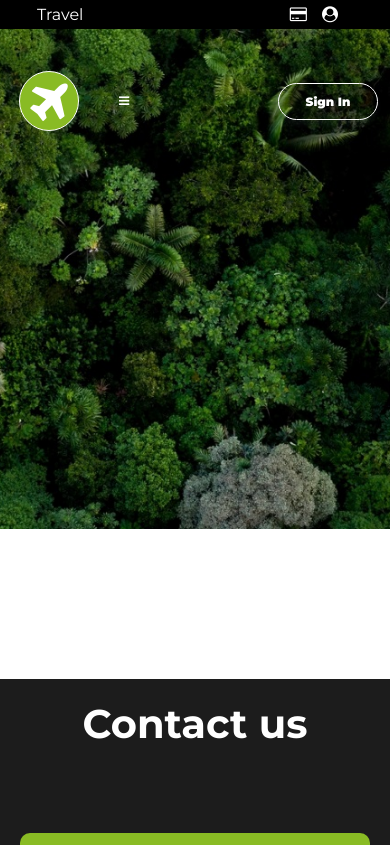
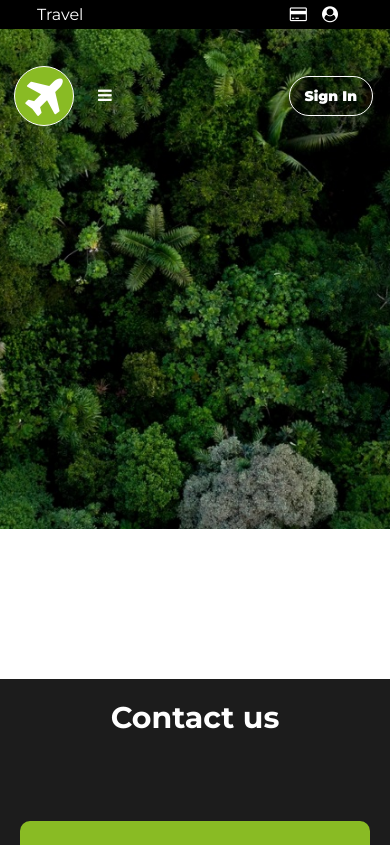
Before and after one commit to kamranqasimovsgithub/react-page, a React (Create React App) app: page / in a window 390 px wide. Shown: the top 845 px of the page. Built offline with nearby package versions, Linux system fonts and the light colour scheme.

Commit message:
react webpage design using context api

```diff
--- a/src/css/blog.css
+++ b/src/css/blog.css
@@ -179,3 +179,19 @@
         height: 97%;
     }
 }
+
+
+@media screen and (max-width: 600px) {
+    .blog-overlay {
+        height: 28%;
+    }
+
+
+}
+
+
+@media screen and (max-width: 777px) {
+    .container-overlay:hover .blog-overlay-small {
+        height: 96%;
+    }
+}
--- a/src/css/button.css
+++ b/src/css/button.css
@@ -38,16 +38,29 @@ button, .button{
     }
 }
 
-@media screen and (max-width: 394px) {
+@media screen and (max-width: 444px) {
     .header .white-button{
         margin: 0 auto;
         justify-content: center;
-        padding:10px 0;
-        margin-left: -100px;
+        padding:10px 15px;
+        margin-left: 0px;
     }
 
     .header .white-button span{
-        font-size: 12px;
+        font-size: 14px;
         text-align: center;
     }
 }
+
+@media screen and (max-width: 322px) {
+    .header .white-button{
+        justify-content: center;
+        padding:10px 15px;
+        width: 90px;
+    }
+
+    .header .white-button span{
+        font-size: 14px;
+        text-align: center;
+    }
+}
--- a/src/css/footer.css
+++ b/src/css/footer.css
@@ -12,6 +12,7 @@
     background-color: #1c1c1c;
     color: #1c1c1c;
     height: 500px;
+    max-height: 1100px;
 }
 
 .footer-h3-p{
@@ -73,6 +74,7 @@
     align-items: center;
     justify-content: space-between;
     color: #fff;
+    margin-top: auto;
 }
 .footer-copyright .column{
     margin: 0 auto;
@@ -120,6 +122,9 @@
     margin-right: 10px;
 }
 
+.footer-contact-button h3{
+    font-size: 40px;
+}
 
 
 
@@ -127,7 +132,7 @@
 @media screen and (max-width: 1024px) {
     .footer{
         text-align: center;
-        height: 850px;
+        height: auto;
         margin-bottom: 0;
     }
 
@@ -180,7 +185,7 @@
 
     }
     .footer-contact-button h3{
-        font-size: 40px;
+        font-size: 30px;
     }
 
 
--- a/src/css/galerry.css
+++ b/src/css/galerry.css
@@ -38,13 +38,13 @@
 
 .filter-section select{
     height: 40px;
-    background-color: rgb(231, 243, 248);
+    background-color: #f1f1f3;
     max-width: 400px;
     width: 100%;
     vertical-align: text-bottom;
     font-size: 20px;
     margin-right: 10px;
-    border: 1px solid #ddd;
+    border: 1px solid rgb(145, 113, 113);
     color: rgb(110, 99, 99);
     font-size: 16px;
 }
@@ -108,7 +108,6 @@
 
 .filter-photos{
     display: flex;
-    background-color: peachpuff;
 }
 
 @media screen and (max-width: 780px) {
@@ -132,20 +131,3 @@
     }
 
 }
-
-
-/* #choose{
-    color: silver;
-}
-#choose span{
-    color: silver;
-}
-
-select:invalid,
-select option[value=""] {
-  color: #999;
-}
-
-select option:first-child{
-    color: red;
-} */
--- a/src/css/header.css
+++ b/src/css/header.css
@@ -9,9 +9,6 @@
     background-position: center;
 }
 
-.header .row{
-
-}
 
 .header .logo{
     background-color: rgb(137, 187, 36);
@@ -25,7 +22,7 @@
 }
 
 .container-header{
-    padding: 0 5px;
+    padding: 5px 0;
     /* position: fixed; */
     /* z-index: 9999999;*/
     width: 100%;
@@ -34,9 +31,8 @@
 }
 
 .header .row{
-    padding-top: 5px;
-    padding-bottom: 5px;
-    /* background-color: yellowgreen; */
+    padding-right: 10px;
+    /* background -color: yellowgreen; */
     margin: 0 auto;
     max-width: 1024px;
 }
--- a/src/css/menu.css
+++ b/src/css/menu.css
@@ -33,10 +33,10 @@
         line-height: 2;
         border: none;
         outline: none;
-        padding: 14px 16px;
+        padding: 0;
         margin: 0;
+        padding-left: 10px;
         background-color: transparent;
-
     }
 
     .dropdown-row{
@@ -56,7 +56,7 @@
         box-shadow: 0px 8px 16px 0px rgba(0,0,0,0.2);
         z-index: 1;
         text-align: center;
-        margin-top: 8px;
+        margin-top: 18px;
         transition: 1.5s;
         padding-bottom: 30px;
     }
@@ -109,7 +109,7 @@
 
 @media screen and (max-width: 394px) {
     .dropdown .dropbtn {
-        font-size: 12px;
+        font-size: 16px;
 
     }
 }
@@ -117,6 +117,19 @@
 @media screen and (min-width: 1024px) and (max-width: 1024px) {
     .navbar {
         display: none;
+        width: auto;
     }
 
 }
+
+
+@media screen and (max-width: 444px) {
+    .navbar {
+        margin: 0px;
+        display: flex;
+        justify-content: space-between;
+        width: auto;
+        padding-right: -20px;
+    }
+
+}
--- a/src/pages/About.jsx
+++ b/src/pages/About.jsx
@@ -37,8 +37,8 @@ const About = () => {
 
                 <div className="column">
                     <div className="hero-content">
-                        <h1>We offer modern solutions</h1>
-                        <p>Optimize cost and accelerate to product development, new services and technologies or enhancements to existing systems which will assist the end user in improving overall service to customers</p>
+                        <h1>The best places to take pictures</h1>
+                        <p>There are a variety of activities that one can do in winter, summer, fall, and spring. There are also a variety of accommodations available in each season</p>
                         <a href="" className="button purple-button">Learn more</a>
                     </div>
                 </div>
--- a/src/pages/Blog.jsx
+++ b/src/pages/Blog.jsx
@@ -10,7 +10,7 @@ const Blog = () =>{
         <div  className="container-large blog-cont">
             <header class="section-header text-center margin-bottom-30">
                 <h2 class='margin-bottom-30'>Blog</h2>
-                <p>Very interesting and cool content</p>
+                <p>Very interesting and mostly visited places</p>
             </header>
             <div className="row blog-row">
 
@@ -19,7 +19,7 @@ const Blog = () =>{
                         <img className="big-image" src={blog1} alt="Avatar" class="image"/>
                         <div className="blog-overlay">
                             <div className="text">
-                               <h4>Hello World</h4>
+                               <h4>High mountains</h4>
                                <button>More <i className="fa fa-arrow-right" aria-hidden="true"></i></button>
                             </div>
                         </div>
@@ -30,7 +30,7 @@ const Blog = () =>{
                              <img src={blog2} alt="Avatar" class="image"/>
                             <div className="blog-overlay blog-overlay-small" style={{bottom: '5px'}}>
                                 <div className="text">
-                                <h4>Hello World</h4>
+                                <h4>Acient bridges</h4>
                                 <button>More <i className="fa fa-arrow-right" aria-hidden="true"></i></button>
                                 </div>
                             </div>
@@ -40,7 +40,7 @@ const Blog = () =>{
                             <img src={blog3} alt="Avatar" class="image"/>
                             <div className="blog-overlay blog-overlay-small">
                                 <div className="text">
-                                    <h4>Hello World</h4>
+                                    <h4>Green leaves</h4>
                                     <button>More <i className="fa fa-arrow-right" aria-hidden="true"></i></button>
                                 </div>
                             </div>
--- a/src/pages/Footer.jsx
+++ b/src/pages/Footer.jsx
@@ -13,7 +13,7 @@ function Footer(){
                 </div>
 
                 <div className="row margin-bottom-30 footer-contact-social">
-                    <div className="column  mobile-margin-bottom">
+                    <div className="column">
                             <p className="mouse-link"><i class="fa fa-envelope"></i></p>
 
                             <div className="footer-menu">
@@ -31,7 +31,7 @@ function Footer(){
 
 
 
-                    <div className="column  mobile-margin-bottom">
+                    <div className="column ">
                         <p className="mouse-link"><i className="fa fa-mouse-pointer "></i></p>
 
                         <div className="footer-menu">
@@ -60,7 +60,7 @@ function Footer(){
 
 
 
-                <div className="column  mobile-margin-bottom">
+                <div className="column">
                     <p className="mouse-link"><i class="fa fa-share-alt"></i></p>
 
                     <div className="footer-menu ">
@@ -92,7 +92,7 @@ function Footer(){
                 </div>
                 </div>
                 <div className="row justify-between footer-copyright">
-                    <div className="column  mobile-margin-bottom">
+                    <div className="column ">
                         <p className="copyright">
                             © 2022 UsingReact
                         </p>
```
